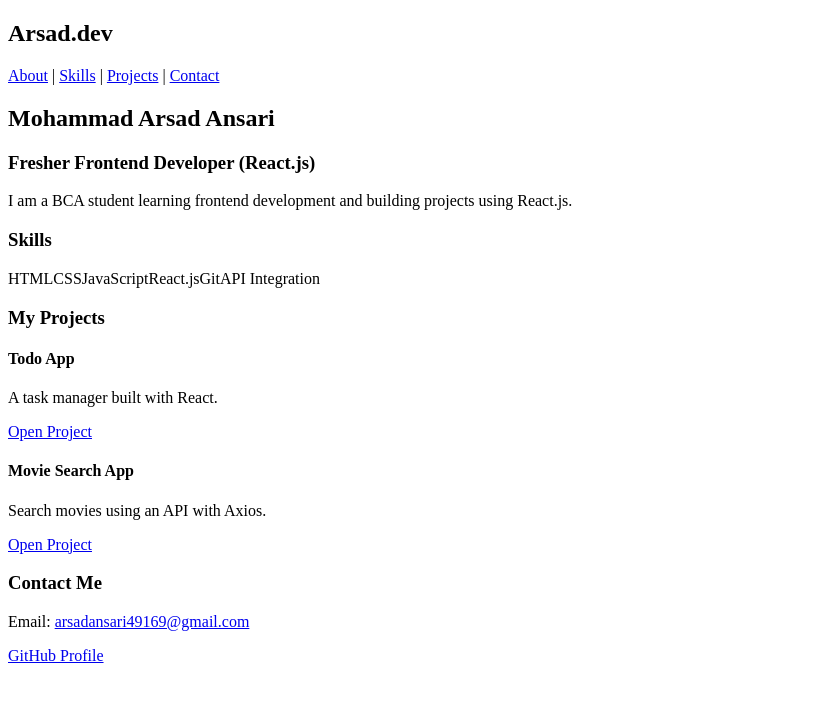
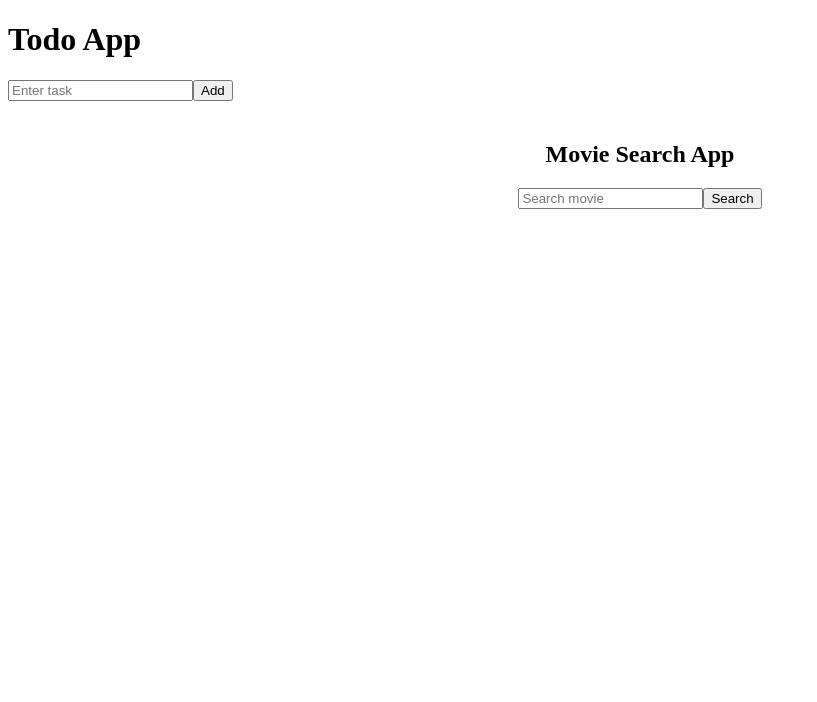
Before and after one commit to arsad-ansari/react-Todo-app, a React (Vite) app: page / in a window 1280 px wide. Shown: the top 702 px of the page, without its empty margins (0-817 px from the left). Built offline with nearby package versions, Linux system fonts and the light colour scheme.

Commit message:
Separate Todo and Movie apps

```diff
--- a/src/App.jsx
+++ b/src/App.jsx
@@ -1,18 +1,14 @@
-
-import { BrowserRouter, Routes, Route } from "react-router-dom";
-import Portfolio from "./Compnents/portfolio";
 import Todo from "./Compnents/todo";
+import "./App.css";
 import Search from "./Compnents/movie";
 
 function App() {
   return (
-    <BrowserRouter>
-      <Routes>
-        <Route path="/" element={<Portfolio />} />
-        <Route path="/todo" element={<Todo />} />
-        <Route path="/movie" element={<Search />} />
-      </Routes>
-    </BrowserRouter>
+    <div>
+      <Todo />
+      <Search />
+
+    </div>
   );
 }
 
```
